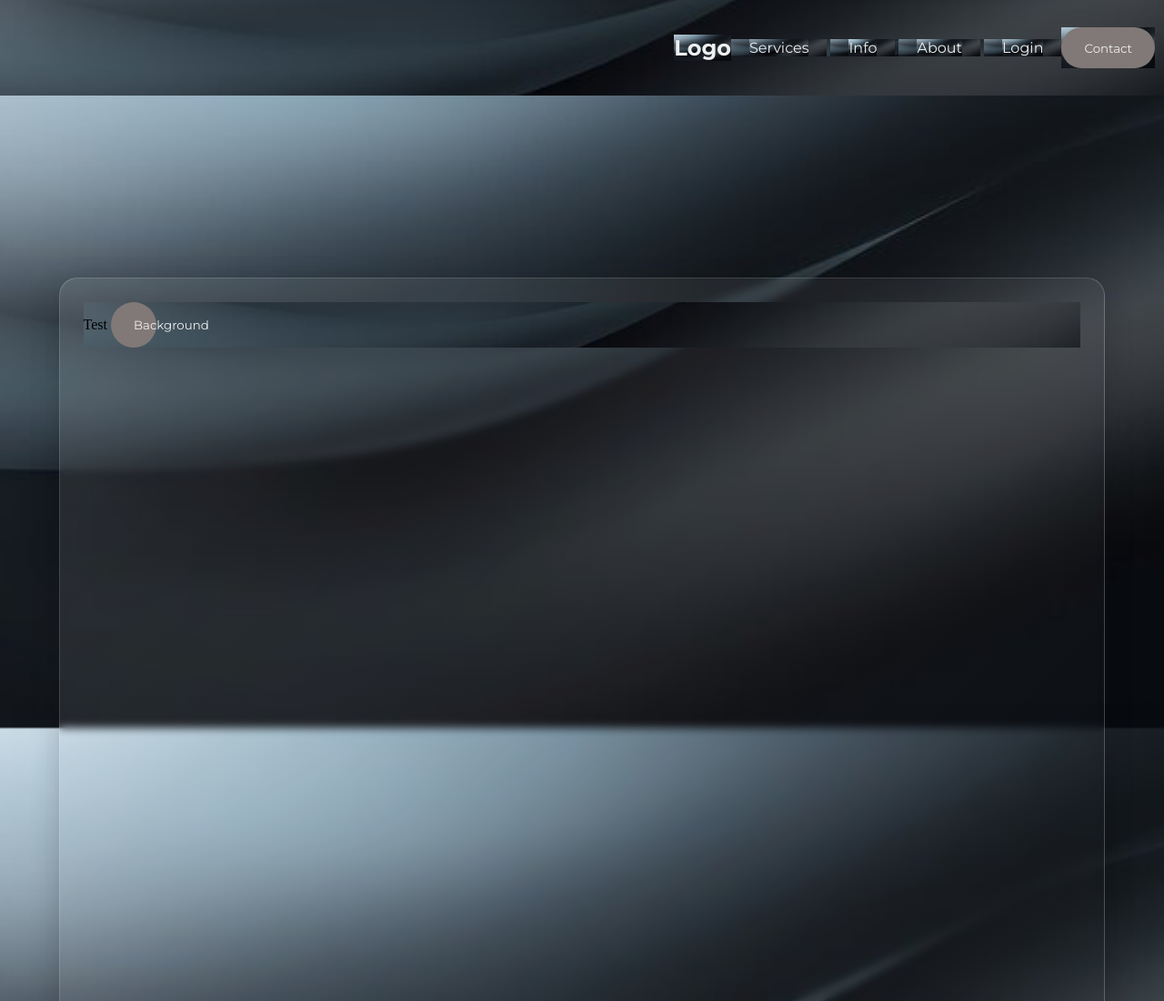
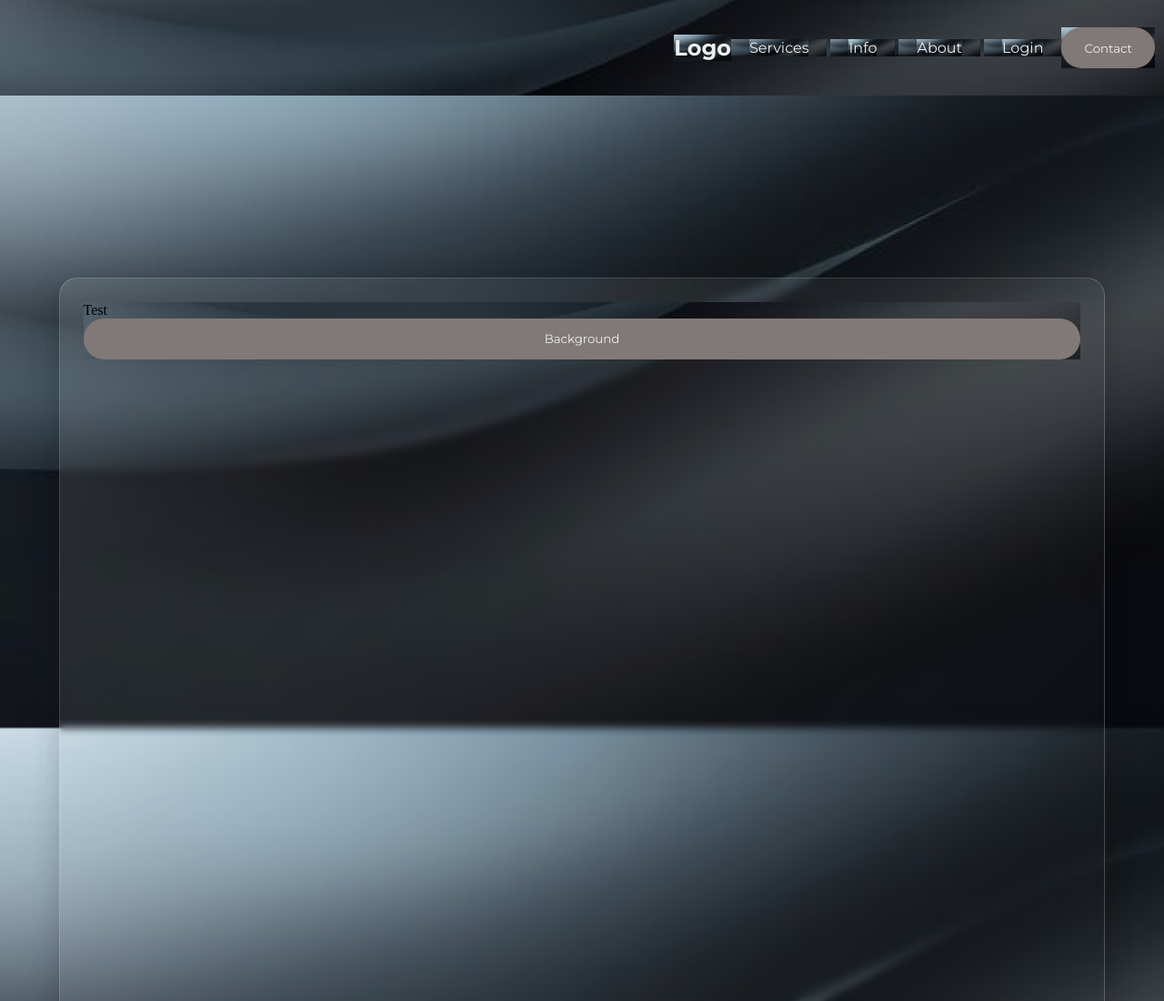
Before and after one commit to Abhiyanraut/Wb, a plain HTML site: page index.html in a window 1280 px wide. Shown: the top 1100 px of the page at 91% size. Drawn offline with Linux system fonts and the light colour scheme.

Commit message:
Update index.html

```diff
--- a/index.html
+++ b/index.html
@@ -20,7 +20,7 @@
         <div class="container">
             <p>
                 Test
-                <button class="B" id="bg">Background</button>
+                <button id="bg">Background</button>
             </p>
         </div>
         <script src="script-for-index.js"></script>
```
